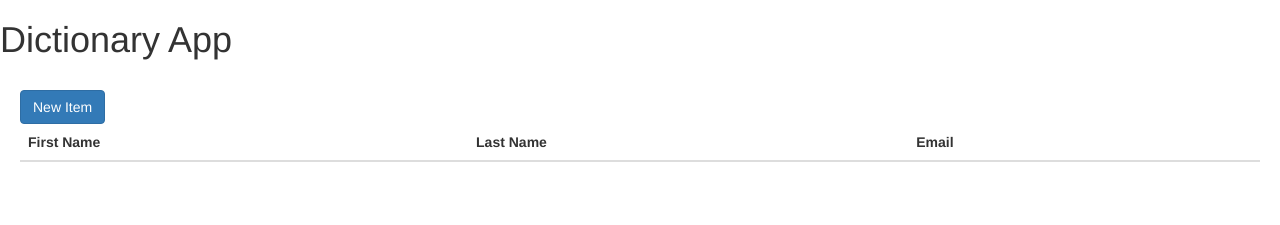
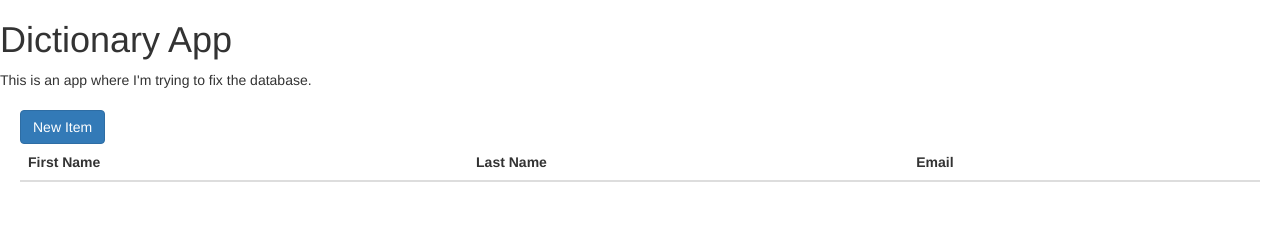
Before and after one commit to ecology-rocks-learns-stuff/word-dictionary, a website: page public/index.html in a window 1280 px wide. Drawn offline with Linux system fonts and the light colour scheme.

Commit message:
readme update

```diff
--- a/public/index.html
+++ b/public/index.html
@@ -14,6 +14,7 @@
     </head>
     <body ng-app="pouchapp">
         <h1>Dictionary App</h1>
+        This is an app where I'm trying to fix the database.
         <div style="padding: 20px">
             <div ui-view></div>
         </div>
```
Also changed, not shown: README.md.
